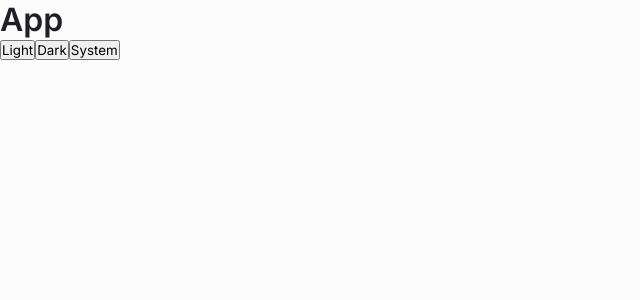
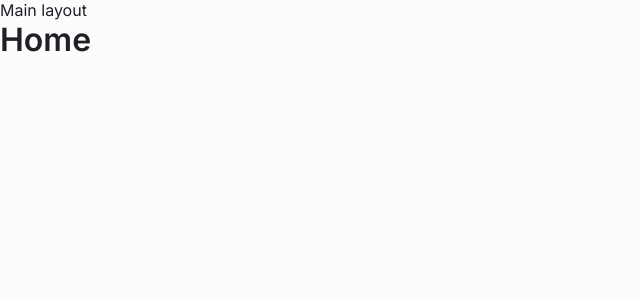
Before and after one commit to MattZ6/continhas, a React (Vite) app: page / in a window 1280 px wide. Shown: the top 300 px of the page, without its empty margins (0-640 px from the left). Built offline with nearby package versions, Linux system fonts and the light colour scheme.

Commit message:
feat(routes): configure and add routes

```diff
--- a/package.json
+++ b/package.json
@@ -15,7 +15,8 @@
     "@radix-ui/colors": "0.1.8",
     "@stitches/react": "1.2.8",
     "react": "18.2.0",
-    "react-dom": "18.2.0"
+    "react-dom": "18.2.0",
+    "react-router-dom": "6.4.3"
   },
   "devDependencies": {
     "@rocketseat/eslint-config": "1.1.3",
--- a/src/App.tsx
+++ b/src/App.tsx
@@ -1,35 +1,15 @@
 import { Provider } from '@contexts/Provider'
 
-import { useTheme } from '@hooks/useTheme'
+import { Router } from '@routes/Router'
 
 import { globalStyles } from '@styles/stitches.config'
 
 globalStyles()
 
-function ThemeSwitcher() {
-  const { selectTheme } = useTheme()
-
-  return (
-    <div>
-      <button type="button" onClick={() => selectTheme('light')}>
-        Light
-      </button>
-      <button type="button" onClick={() => selectTheme('dark')}>
-        Dark
-      </button>
-      <button type="button" onClick={() => selectTheme('system')}>
-        System
-      </button>
-    </div>
-  )
-}
-
 export function App() {
   return (
     <Provider>
-      <h1>App</h1>
-
-      <ThemeSwitcher />
+      <Router />
     </Provider>
   )
 }
--- a/src/contexts/Provider.tsx
+++ b/src/contexts/Provider.tsx
@@ -1,11 +1,15 @@
 import { ReactNode } from 'react'
+import { BrowserRouter } from 'react-router-dom'
 
 import { ThemeProvider } from './Theme'
-
 type Props = {
   children: ReactNode
 }
 
 export function Provider({ children }: Props) {
-  return <ThemeProvider>{children}</ThemeProvider>
+  return (
+    <ThemeProvider>
+      <BrowserRouter>{children}</BrowserRouter>
+    </ThemeProvider>
+  )
 }
--- /dev/null
+++ b/src/layouts/Main/index.tsx
@@ -0,0 +1,11 @@
+import { Outlet } from 'react-router-dom'
+
+export function MainLayout() {
+  return (
+    <div>
+      <header>Main layout</header>
+
+      <Outlet />
+    </div>
+  )
+}
--- /dev/null
+++ b/src/pages/Home/index.tsx
@@ -0,0 +1,3 @@
+export function HomePage() {
+  return <h1>Home</h1>
+}
--- /dev/null
+++ b/src/routes/Router.tsx
@@ -0,0 +1,15 @@
+import { Routes, Route } from 'react-router-dom'
+
+import { MainLayout } from '@layouts/Main'
+
+import { HomePage } from '@pages/Home'
+
+export function Router() {
+  return (
+    <Routes>
+      <Route path="/" element={<MainLayout />}>
+        <Route path="/" element={<HomePage />} />
+      </Route>
+    </Routes>
+  )
+}
--- a/tsconfig.json
+++ b/tsconfig.json
@@ -25,6 +25,7 @@
       "@pages/*": ["./pages/*"],
       "@styles/*": ["./styles/*"],
       "@utils/*": ["./utils/*"],
+      "@routes/*": ["./routes/*"],
     }
   },
   "include": ["src"],
--- a/vite.config.ts
+++ b/vite.config.ts
@@ -20,6 +20,7 @@ export default defineConfig({
       { find: '@providers', replacement: resolvePath('providers') },
       { find: '@styles', replacement: resolvePath('styles') },
       { find: '@utils', replacement: resolvePath('utils') },
+      { find: '@routes', replacement: resolvePath('routes') },
     ],
   },
 })
```
Also changed, not shown: .eslintrc.json, 1 other file (tests, documents, lock files or other folders).
